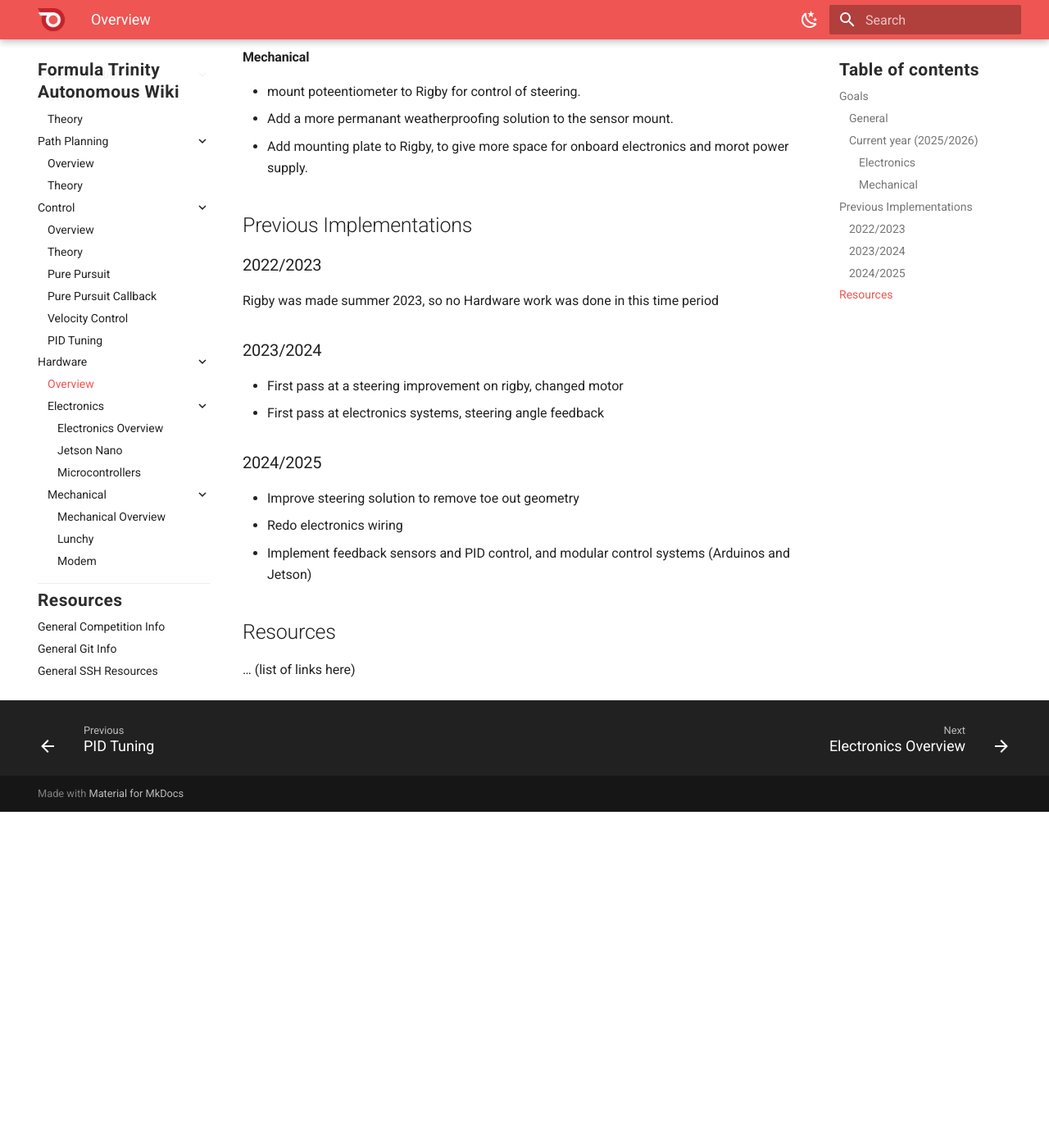
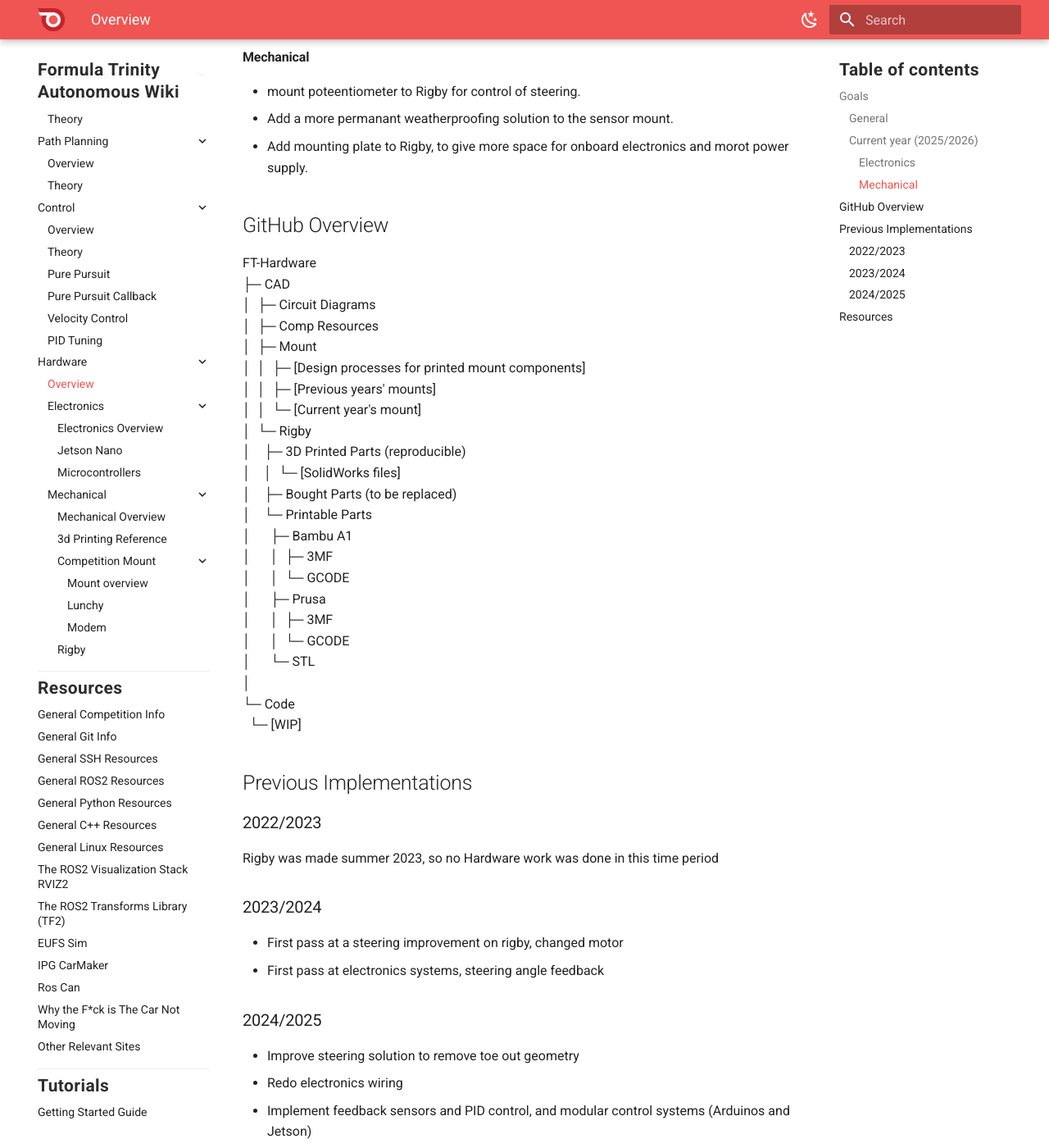
Before and after one commit to FT-Autonomous/ft_docs_2.0, an MkDocs documentation site: the page built from docs/departments/hardware/overview.md, in a window 1280 px wide and 1400 px high, scrolled down 691 px. Shown: the whole window at 82% size. Built offline with MkDocs 1.6.1 and Material for MkDocs 9.7.7, drawn with Linux system fonts in a browser that asks for light colours; before the commit the page ends 1681 px from its top, so only the background shows below that.

Commit message:
Updating Hardware again

```diff
--- a/docs/departments/hardware/overview.md
+++ b/docs/departments/hardware/overview.md
@@ -17,6 +17,31 @@
 - mount poteentiometer to Rigby for control of steering.
 - Add a more permanant weatherproofing solution to the sensor mount.
 - Add mounting plate to Rigby, to give more space for onboard electronics and morot power supply.
+
+## GitHub Overview
+FT-Hardware
+├─&nbsp;CAD
+│&nbsp;&nbsp;├─&nbsp;Circuit&nbsp;Diagrams
+│&nbsp;&nbsp;├─&nbsp;Comp&nbsp;Resources
+│&nbsp;&nbsp;├─&nbsp;Mount
+│&nbsp;&nbsp;│&nbsp;&nbsp;├─&nbsp;[Design&nbsp;processes&nbsp;for&nbsp;printed&nbsp;mount&nbsp;components]
+│&nbsp;&nbsp;│&nbsp;&nbsp;├─&nbsp;[Previous&nbsp;years'&nbsp;mounts]
+│&nbsp;&nbsp;│&nbsp;&nbsp;└─&nbsp;[Current&nbsp;year's&nbsp;mount]
+│&nbsp;&nbsp;└─&nbsp;Rigby
+│&nbsp;&nbsp;&nbsp;&nbsp;├─&nbsp;3D&nbsp;Printed&nbsp;Parts&nbsp;(reproducible)
+│&nbsp;&nbsp;&nbsp;&nbsp;│&nbsp;&nbsp;└─&nbsp;[SolidWorks&nbsp;files]
+│&nbsp;&nbsp;&nbsp;&nbsp;├─&nbsp;Bought&nbsp;Parts&nbsp;(to&nbsp;be&nbsp;replaced)
+│&nbsp;&nbsp;&nbsp;&nbsp;└─&nbsp;Printable&nbsp;Parts
+│&nbsp;&nbsp;&nbsp;&nbsp;&nbsp;&nbsp;├─&nbsp;Bambu&nbsp;A1
+│&nbsp;&nbsp;&nbsp;&nbsp;&nbsp;&nbsp;│&nbsp;&nbsp;├─&nbsp;3MF
+│&nbsp;&nbsp;&nbsp;&nbsp;&nbsp;&nbsp;│&nbsp;&nbsp;└─&nbsp;GCODE
+│&nbsp;&nbsp;&nbsp;&nbsp;&nbsp;&nbsp;├─&nbsp;Prusa
+│&nbsp;&nbsp;&nbsp;&nbsp;&nbsp;&nbsp;│&nbsp;&nbsp;├─&nbsp;3MF
+│&nbsp;&nbsp;&nbsp;&nbsp;&nbsp;&nbsp;│&nbsp;&nbsp;└─&nbsp;GCODE
+│&nbsp;&nbsp;&nbsp;&nbsp;&nbsp;&nbsp;└─&nbsp;STL
+│
+└─&nbsp;Code
+&nbsp;&nbsp;└─&nbsp;[WIP]
 
 ## Previous Implementations
 
--- a/mkdocs.yml
+++ b/mkdocs.yml
@@ -102,8 +102,12 @@
                   - Microcontrollers: departments/hardware/electronics/microcontrollers.md
             - Mechanical:
                   - Mechanical Overview: departments/hardware/mechanical/mechanical_overview.md
-                  - Lunchy: departments/hardware/mechanical/lunchy.md
-                  - Modem: departments/hardware/mechanical/modem.md
+                  - 3d Printing Reference: departments/hardware/mechanical/3dprinting.md
+                  - Competition Mount:
+                      - Mount overview: departments/hardware/mechanical/mount/mount_overview.md
+                      - Lunchy: departments/hardware/mechanical/mount/lunchy.md
+                      - Modem: departments/hardware/mechanical/mount/modem.md
+                  - Rigby: departments/hardware/mechanical/rigby.md
 
   - Resources:
       - General Competition Info: resources/competition.md
```
Also changed, not shown: docs/departments/hardware/mechanical/3dprinting.md (+2 -1 lines), docs/departments/hardware/mechanical/mechanical_overview.md (+0 -36 lines), docs/departments/hardware/mechanical/mount/lunchy.md (renamed from docs/departments/hardware/mechanical/lunchy.md, +2 -1 lines), docs/departments/hardware/mechanical/mount/modem.md (renamed from docs/departments/hardware/mechanical/modem.md, +2 -0 lines), docs/departments/hardware/mechanical/mount/mount_overview.md (added, +11 -0 lines), docs/departments/hardware/mechanical/rigby.md (added, +13 -0 lines).
